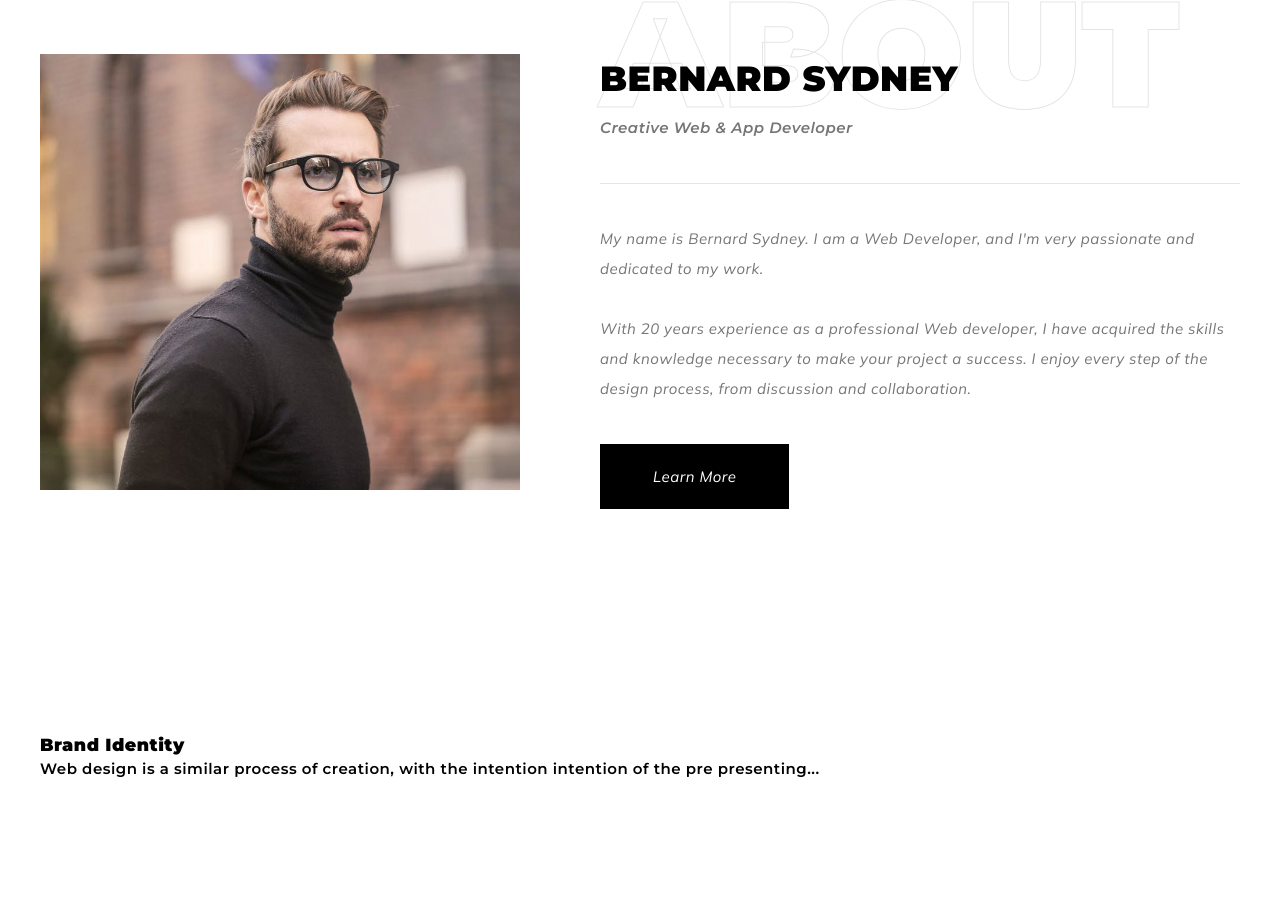
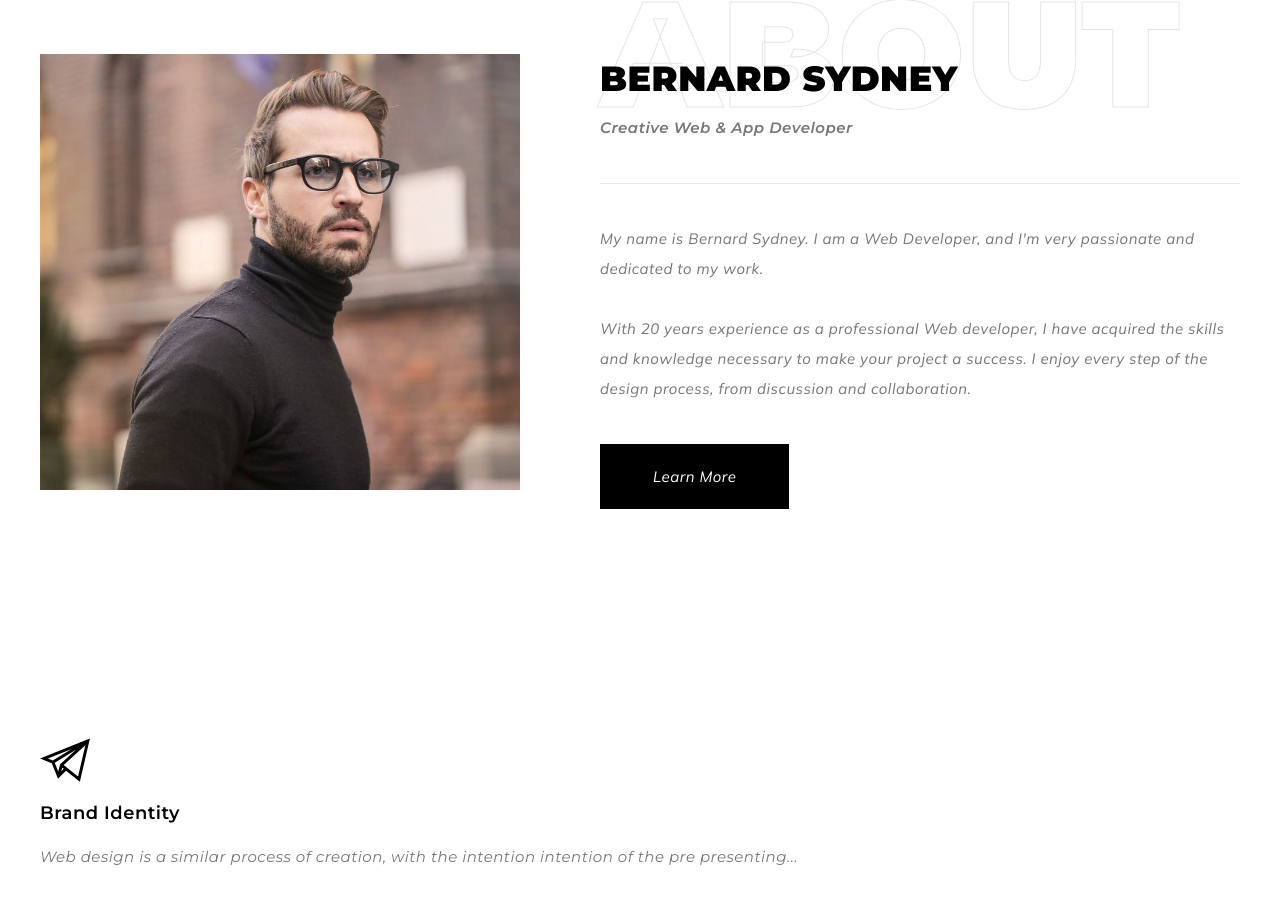
Before and after one commit to wBlanck/portfolio-tailwindcss, a website: page scssVersion/index.html in a window 1280 px wide. Shown: the part 946-1850 px from the top of the page. Before the commit the page ends 1730 px from the top, so only its background shows below. Drawn offline with nearby package versions, Linux system fonts and the light colour scheme; files that its build step writes are made by us from their sources.

Commit message:
added svgs, markup/styles for service component

```diff
--- a/scssVersion/app/scss/components/_index.scss
+++ b/scssVersion/app/scss/components/_index.scss
@@ -4,6 +4,7 @@
 @forward 'nav';
 @forward 'home';
 @forward 'about';
+@forward 'services';
 
 
 
--- a/scssVersion/app/scss/components/home.scss
+++ b/scssVersion/app/scss/components/home.scss
@@ -57,5 +57,6 @@
   &__sub-title {
     font-style: italic;
     color: var(--clr-gray);
+    font-weight: 600;
   }
 }
--- /dev/null
+++ b/scssVersion/app/scss/components/services.scss
@@ -0,0 +1,27 @@
+@use '../util' as *;
+
+.services {
+  padding-bottom: rem(140);
+  .service {
+    display: flex;
+    flex-direction: column;
+    &__img {
+      max-width: rem(50);
+      margin-bottom: rem(16);
+    }
+    &__text {
+
+    }
+    &__title {
+      font-size: rem(18);
+      line-height: 1.4;
+      font-weight: 600;
+      margin-bottom: rem(16);
+    }
+    &__desc {
+      font-size: rem(15);
+      color: var(--clr-gray);
+      font-style: italic;
+    }
+  }
+}
--- a/scssVersion/index.html
+++ b/scssVersion/index.html
@@ -71,7 +71,7 @@
 		<section class="services">
 			<div class="container">
 				<div class="service">
-					<img src="/app/imgs/" alt="" class="service__img">
+					<img src="/app/imgs/paperplane.svg" alt="paper plane" class="service__img">
 					<div class="service__text">
 						<h3 class="service__title">Brand Identity</h3>
 						<p class="service__desc">Web design is a similar process of creation, with the intention intention of the pre presenting...</p>
@@ -80,5 +80,6 @@
 			</div>
 		</section>
 		<!-- END OF SERVICES -->
+
 	</body>
 </html>
```
Also changed, not shown: scssVersion/app/imgs/computer.svg (added), scssVersion/app/imgs/image (1).svg (deleted), scssVersion/app/imgs/image (2).svg (deleted), scssVersion/app/imgs/image (3).svg (deleted), scssVersion/app/imgs/image (4).svg (deleted), scssVersion/app/imgs/image (5).svg (deleted), scssVersion/app/imgs/image (6).svg (deleted), scssVersion/app/imgs/image (7).svg (deleted), scssVersion/app/imgs/image (8).svg (deleted), scssVersion/app/imgs/image (9).svg (deleted), scssVersion/app/imgs/image.svg (deleted), scssVersion/app/imgs/lamp.svg (added), scssVersion/app/imgs/paperplane.svg (added), scssVersion/app/imgs/photoshop.svg (added).
